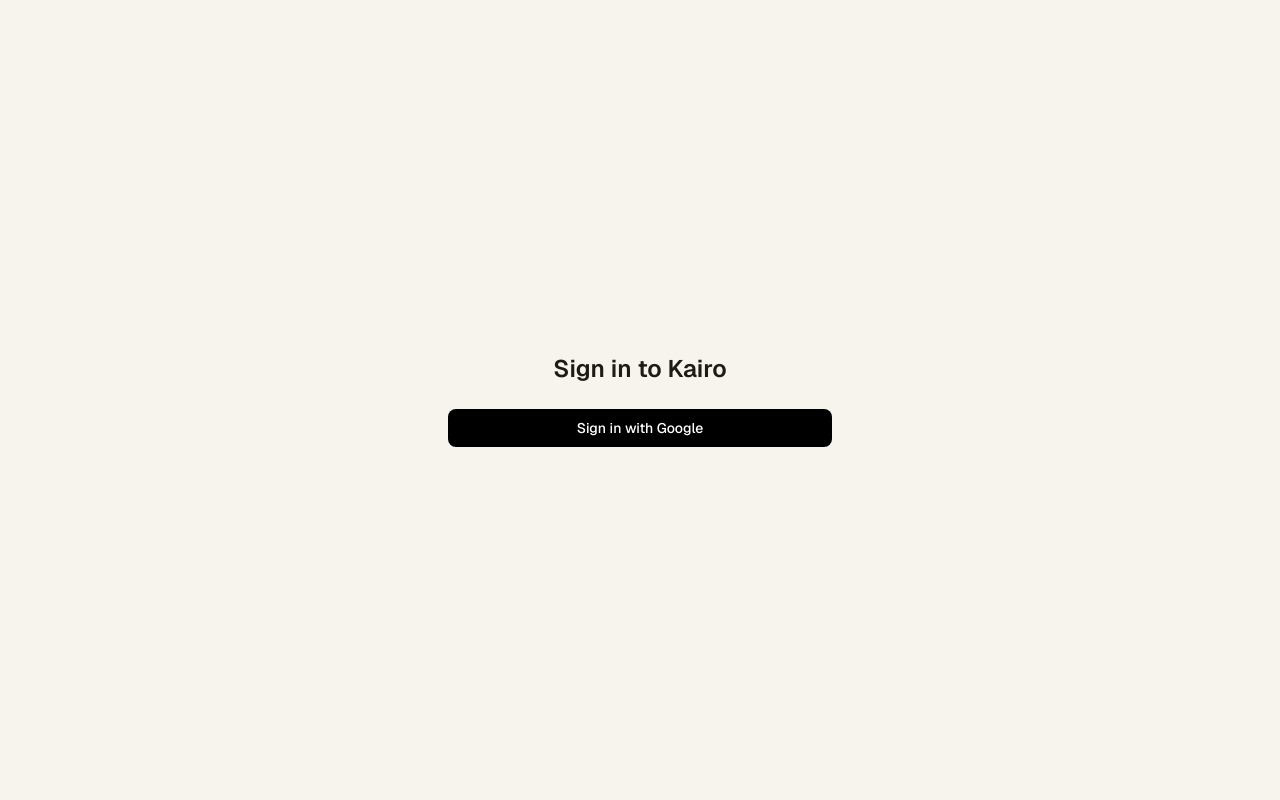
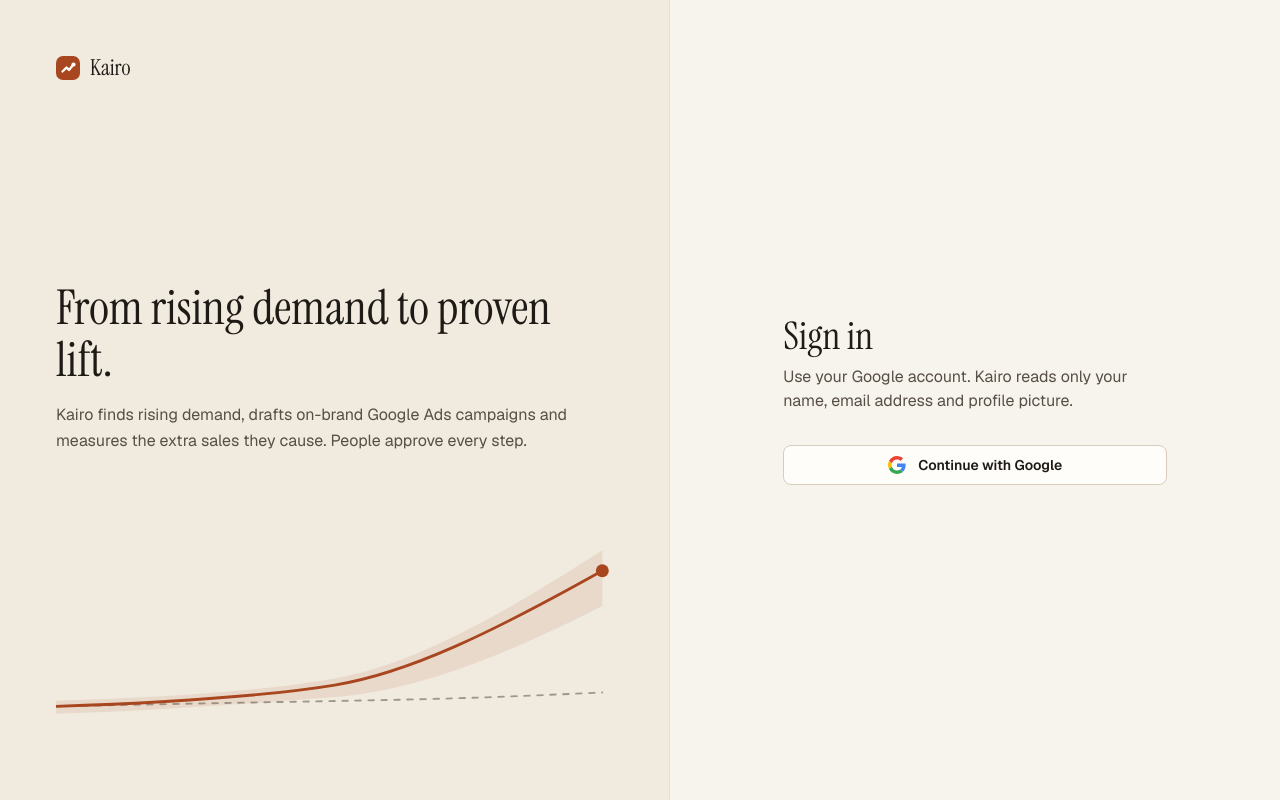
Before and after one commit to NencyBatada/Kairo, a Next.js app in the folder web/: page /sign-in in a window 1280 px wide. Built offline with nearby package versions, Linux system fonts and the light colour scheme.

Commit message:
Redesign sign-in as a split screen with Continue with Google

```diff
--- /dev/null
+++ b/web/src/app/sign-in/_components/google-mark.tsx
@@ -0,0 +1,10 @@
+export function GoogleMark({ className }: { className?: string }) {
+  return (
+    <svg viewBox="0 0 48 48" aria-hidden="true" className={className}>
+      <path fill="#EA4335" d="M24 9.5c3.54 0 6.71 1.22 9.21 3.6l6.85-6.85C35.9 2.38 30.47 0 24 0 14.62 0 6.51 5.38 2.56 13.22l7.98 6.19C12.43 13.72 17.74 9.5 24 9.5z" />
+      <path fill="#4285F4" d="M46.98 24.55c0-1.57-.15-3.09-.38-4.55H24v9.02h12.94c-.58 2.96-2.26 5.48-4.78 7.18l7.73 6c4.51-4.18 7.09-10.36 7.09-17.65z" />
+      <path fill="#FBBC05" d="M10.53 28.59c-.48-1.45-.76-2.99-.76-4.59s.27-3.14.76-4.59l-7.98-6.19C.92 16.46 0 20.12 0 24c0 3.88.92 7.54 2.56 10.78l7.97-6.19z" />
+      <path fill="#34A853" d="M24 48c6.48 0 11.93-2.13 15.89-5.81l-7.73-6c-2.15 1.45-4.92 2.3-8.16 2.3-6.26 0-11.57-4.22-13.47-9.91l-7.98 6.19C6.51 42.62 14.62 48 24 48z" />
+    </svg>
+  );
+}
--- a/web/src/app/sign-in/_components/sign-in-panel.tsx
+++ b/web/src/app/sign-in/_components/sign-in-panel.tsx
@@ -1,3 +1,9 @@
+import { Alert } from "@/components/ui/alert";
+import { buttonVariants } from "@/components/ui/button";
+import { cn } from "@/lib/utils";
+
+import { GoogleMark } from "./google-mark";
+
 const errors: Record<string, string> = {
   unverified_email: "Google hasn't verified the email on that account, so it can't be used to sign in.",
   sign_in_failed: "Sign-in didn't finish. Please try again.",
@@ -13,17 +19,14 @@
   const message = typeof error === "string" ? (errors[error] ?? errors.sign_in_failed) : null;
 
   return (
-    <div className="space-y-4">
-      {message && (
-        <p role="alert" className="rounded-md bg-red-50 p-3 text-sm text-red-800 dark:bg-red-950 dark:text-red-200">
-          {message}
-        </p>
-      )}
+    <div className="flex flex-col gap-4">
+      {message && <Alert variant="destructive">{message}</Alert>}
       <a
         href={`/api/auth/sign-in?returnUrl=${encodeURIComponent(target)}`}
-        className="block rounded-md bg-black px-4 py-2 text-sm font-medium text-white hover:bg-black/80 dark:bg-white dark:text-black"
+        className={cn(buttonVariants({ variant: "secondary", size: "lg" }), "w-full gap-3")}
       >
-        Sign in with Google
+        <GoogleMark className="size-[1.125rem]" />
+        Continue with Google
       </a>
     </div>
   );
--- /dev/null
+++ b/web/src/app/sign-in/_components/signal-motif.tsx
@@ -0,0 +1,10 @@
+export function SignalMotif({ className }: { className?: string }) {
+  return (
+    <svg viewBox="0 0 600 260" aria-hidden="true" className={className}>
+      <path d="M0 214 C 120 210, 220 204, 300 190 S 470 128, 588 52 L 588 112 C 470 172, 380 204, 300 210 S 120 224, 0 228 Z" className="fill-primary/10" />
+      <path d="M0 220 C 140 217, 260 215, 360 213 S 520 208, 588 205" fill="none" strokeWidth="2" strokeDasharray="6 8" strokeLinecap="round" className="stroke-subtle-foreground/60" />
+      <path d="M0 220 C 120 216, 220 210, 300 197 S 470 140, 588 74" fill="none" strokeWidth="3" strokeLinecap="round" className="stroke-primary" />
+      <circle cx="588" cy="74" r="7" className="fill-primary" />
+    </svg>
+  );
+}
--- a/web/src/app/sign-in/page.tsx
+++ b/web/src/app/sign-in/page.tsx
@@ -1,16 +1,40 @@
+import type { Metadata } from "next";
 import { Suspense } from "react";
 
+import { Logo } from "@/components/logo";
+import { Skeleton } from "@/components/ui/skeleton";
+
+import { SignalMotif } from "./_components/signal-motif";
 import { SignInPanel } from "./_components/sign-in-panel";
+
+export const metadata: Metadata = { title: "Sign in" };
 
 export default function SignInPage({ searchParams }: PageProps<"/sign-in">) {
   return (
-    <main className="flex min-h-screen items-center justify-center p-8">
-      <section className="w-full max-w-sm space-y-6 text-center">
-        <h1 className="text-2xl font-semibold">Sign in to Kairo</h1>
-        <Suspense fallback={null}>
-          <SignInPanel searchParams={searchParams} />
-        </Suspense>
-      </section>
-    </main>
+    <div className="grid min-h-dvh bg-background lg:grid-cols-[minmax(0,1.1fr)_minmax(0,1fr)]">
+      <div className="relative hidden flex-col overflow-hidden border-r border-border bg-sidebar p-10 lg:flex xl:p-14">
+        <Logo />
+        <div className="mt-auto max-w-xl">
+          <p className="font-display text-display-xl text-foreground">From rising demand to proven lift.</p>
+          <p className="mt-4 max-w-prose text-base text-muted-foreground">
+            Kairo finds rising demand, drafts on-brand Google Ads campaigns and measures the extra sales they cause. People approve every
+            step.
+          </p>
+        </div>
+        <SignalMotif className="mt-12 w-full max-w-xl" />
+      </div>
+      <main className="flex flex-col px-4 py-8 md:px-8">
+        <Logo className="lg:hidden" />
+        <div className="mx-auto my-auto w-full max-w-sm py-12">
+          <h1 className="font-display text-display-md text-foreground md:text-display-lg">Sign in</h1>
+          <p className="mt-2 text-muted-foreground">Use your Google account. Kairo reads only your name, email address and profile picture.</p>
+          <div className="mt-8">
+            <Suspense fallback={<Skeleton className="h-10 w-full" />}>
+              <SignInPanel searchParams={searchParams} />
+            </Suspense>
+          </div>
+        </div>
+      </main>
+    </div>
   );
 }
```
Also changed, not shown: 1 other file (tests, documents, lock files or other folders).
